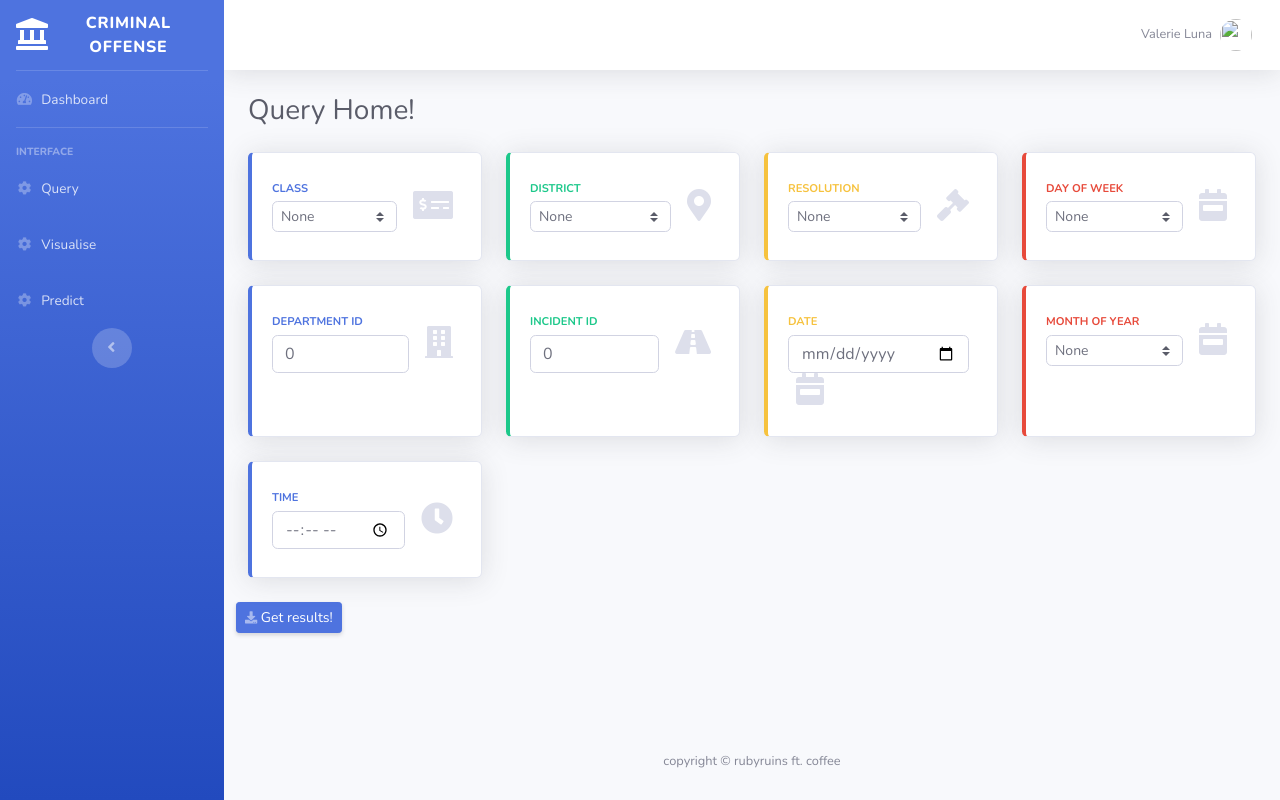
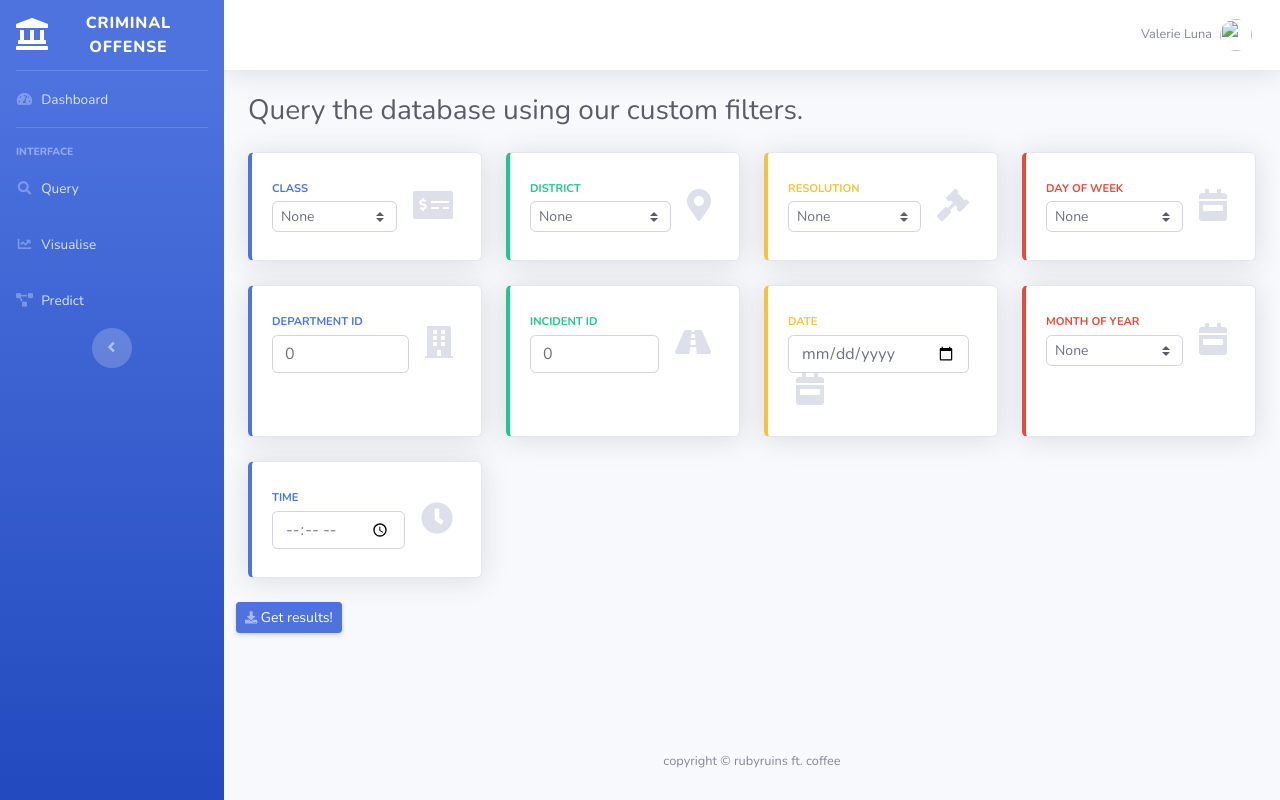
Before and after one commit to rubyruins/criminal-offense-2.0, a Python web app: template templates/query.html in a window 1280 px wide. Run offline with Jinja, Linux system fonts and the light colour scheme; the template is opened without the code that fills it, so the values that code supplies are empty; some libraries are stand-ins or nearby versions.

Commit message:
added icons for sidebar

```diff
--- a/templates/base.html
+++ b/templates/base.html
@@ -61,15 +61,15 @@
 			<!-- Nav Item - Pages Collapse Menu -->
 			<li class="nav-item">
 				<a class="nav-link" href="/query">
-					<i class="fas fa-fw fa-cog"></i>
+					<i class="fas fa-fw fa-search"></i>
 					<span>Query</span>
 				</a>
 				<a class="nav-link" href="/visualise">
-					<i class="fas fa-fw fa-cog"></i>
+					<i class="fas fa-fw fa-chart-line"></i>
 					<span>Visualise</span>
 				</a>
 				<a class="nav-link" href="#">
-					<i class="fas fa-fw fa-cog"></i>
+					<i class="fas fa-fw fa-project-diagram"></i>
 					<span>Predict</span>
 				</a>
 			</li>
--- a/templates/query.html
+++ b/templates/query.html
@@ -8,7 +8,7 @@
 
 	<!-- Page Heading -->
 	<div class="d-sm-flex align-items-center justify-content-between mb-4">
-		<h1 class="h3 mb-0 text-gray-800">Query Home!</h1>
+		<h1 class="h3 mb-0 text-gray-800">Query the database using our custom filters.</h1>
 	</div>
 
 
--- a/templates/visualise.html
+++ b/templates/visualise.html
@@ -8,7 +8,7 @@
 
 	<!-- Page Heading -->
 	<div class="d-sm-flex align-items-center justify-content-between mb-4">
-		<h1 class="h3 mb-0 text-gray-800">Visualise Home!</h1>
+		<h1 class="h3 mb-0 text-gray-800">Visualise your findings with our interactive charts.</h1>
 	</div>
 
 
```
